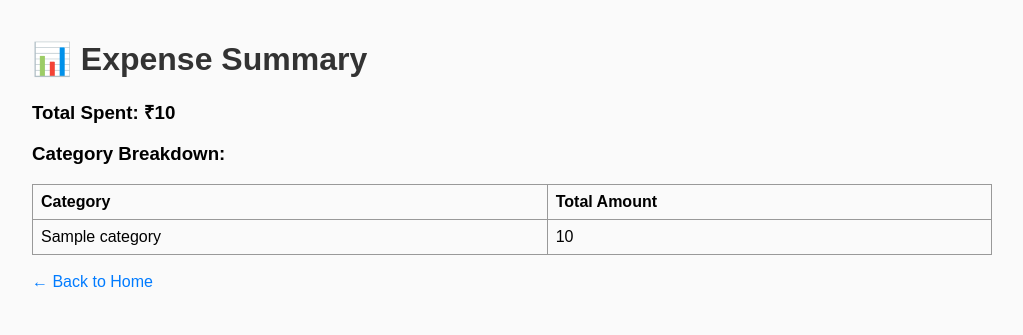
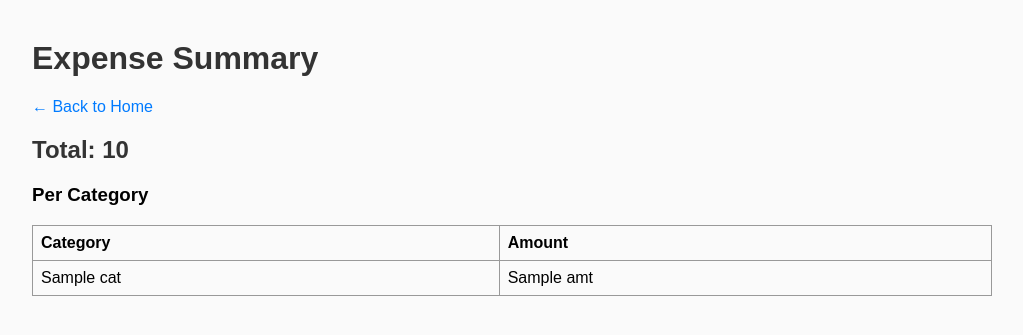
Before and after one commit to praneeth595/expense-tracker, a FastAPI app: template app/templates/summary.html in a window 1280 px wide. Shown: the top 335 px of the page, without its empty margins (8-1031 px from the left). Run offline with FastAPI, Linux system fonts and the light colour scheme; the template is opened without the code that fills it: most values are stand-ins (such as "Sample title", 1, 10 or a date in 2020); parts of the project's set-up code (start-up, migrations or seed data) failed here and were passed over.

Commit message:
Merge remote main with local changes

```diff
--- a/app/main.py
+++ b/app/main.py
@@ -1,63 +1,46 @@
-from fastapi import FastAPI, Request, Depends, Form
+from fastapi import FastAPI, Request
 from fastapi.templating import Jinja2Templates
-from fastapi.responses import RedirectResponse
-from sqlmodel import Session, select
-from .database import init_db, engine
-from .models import Expense
+from fastapi.staticfiles import StaticFiles
+from .database import init_db
 from .routers import expenses
-from fastapi.staticfiles import StaticFiles
+import httpx
+
 app = FastAPI(title="Expense Tracker")
-
-
-
-# Serve static files (CSS, JS, images)
-app.mount("/static", StaticFiles(directory="app/static"), name="static")
-
-# Initialize Jinja2 templates
-templates = Jinja2Templates(directory="app/templates")
 
 @app.on_event("startup")
 def on_startup():
     init_db()
 
-# Include API routes
+# Static + templates setup
+app.mount("/static", StaticFiles(directory="app/static"), name="static")
+templates = Jinja2Templates(directory="app/templates")
+
+#include Api Router
 app.include_router(expenses.router)
 
 
-# 🟢 Home Page – Form + Table
 @app.get("/")
-def home(request: Request, session: Session = Depends(lambda: Session(engine))):
-    expenses = session.exec(select(Expense)).all()
-    return templates.TemplateResponse("index.html", {"request": request, "expenses": expenses})
+async def home(request: Request):
+    transport = httpx.ASGITransport(app=app)
+    async with httpx.AsyncClient(transport=transport, base_url="http://testserver") as client:
+        res = await client.get("/api/expenses")
+        expenses_list = res.json()
+
+    return templates.TemplateResponse(
+        "index.html",
+        {"request": request, "expenses": expenses_list}
+    )
 
 
-# 🟣 Handle Form Submission
-@app.post("/add-expense")
-def add_expense_form(
-    request: Request,
-    amount: float = Form(...),
-    category: str = Form(...),
-    date: str = Form(...),
-    description: str = Form(""),
-    session: Session = Depends(lambda: Session(engine))
-):
-    expense = Expense(amount=amount, category=category, date=date, description=description)
-    session.add(expense)
-    session.commit()
-    return RedirectResponse("/", status_code=303)
 
+@app.get("/summary-page")
+async def summary_page(request: Request):
+    transport = httpx.ASGITransport(app=app)
+    async with httpx.AsyncClient(transport=transport, base_url="http://testserver") as client:
+        res = await client.get("/api/summary")
+        summary = res.json()
 
-# 🟡 Summary Page
-@app.get("/summary-page")
-def summary_page(request: Request, session: Session = Depends(lambda: Session(engine))):
-    expenses = session.exec(select(Expense)).all()
-    total = sum(e.amount for e in expenses)
-    per_category = {}
-    for e in expenses:
-        per_category[e.category] = per_category.get(e.category, 0) + e.amount
-
-    return templates.TemplateResponse("summary.html", {
-        "request": request,
-        "total": total,
-        "per_category": per_category
-    })
+    return templates.TemplateResponse(
+        "summary.html",
+        {"request": request, "total": summary["total"], "per_category": summary["per_category"]}
+    )
--- a/app/routers/expenses.py
+++ b/app/routers/expenses.py
@@ -5,7 +5,11 @@ from ..database import engine
 from ..models import Expense
 from ..schemas import ExpenseCreate, ExpenseRead, SummaryResponse
 
+<<<<<<< HEAD
 router = APIRouter(tags=["Expenses"])
+=======
+router = APIRouter(prefix="/api", tags=["Expenses"])
+>>>>>>> ca9671d (Initial commit:Without Optional Enhancements)
 
 def get_session():
     with Session(engine) as session:
--- a/app/schemas.py
+++ b/app/schemas.py
@@ -8,6 +8,7 @@ class ExpenseCreate(BaseModel):
     category: str
     date: date
     description: Optional[str] = None
+
 
 
 class ExpenseRead(BaseModel):
--- a/app/templates/summary.html
+++ b/app/templates/summary.html
@@ -6,29 +6,20 @@
   <link rel="stylesheet" href="/static/style.css">
 </head>
 <body>
-    <h1>📊 Expense Summary</h1>
+  <h1>Expense Summary</h1>
+  <a href="/">← Back to Home</a>
 
-    <h3>Total Spent: ₹{{ total }}</h3>
-
-    <h3>Category Breakdown:</h3>
+  <section>
+    <h2>Total: {{ total }}</h2>
+    <h3>Per Category</h3>
     <table>
-        <thead>
-            <tr>
-                <th>Category</th>
-                <th>Total Amount</th>
-            </tr>
-        </thead>
+      <thead><tr><th>Category</th><th>Amount</th></tr></thead>
       <tbody>
-        {% for category, amount in per_category.items() %}
-            <tr>
-                <td>{{ category }}</td>
-                <td>{{ amount }}</td>
-            </tr>
+      {% for cat, amt in per_category.items() %}
+        <tr><td>{{ cat }}</td><td>{{ amt }}</td></tr>
       {% endfor %}
       </tbody>
     </table>
-
-    <br>
-    <a href="/">← Back to Home</a>
+  </section>
 </body>
 </html>
--- a/requirements.txt
+++ b/requirements.txt
@@ -4,3 +4,4 @@ sqlmodel
 jinja2
 python-dotenv
 pytest
+httpx
```
Also changed, not shown: app/templates/index.html (+17 -10 lines), expenses.db. Lines whose indentation alone changed are shown as unchanged.
